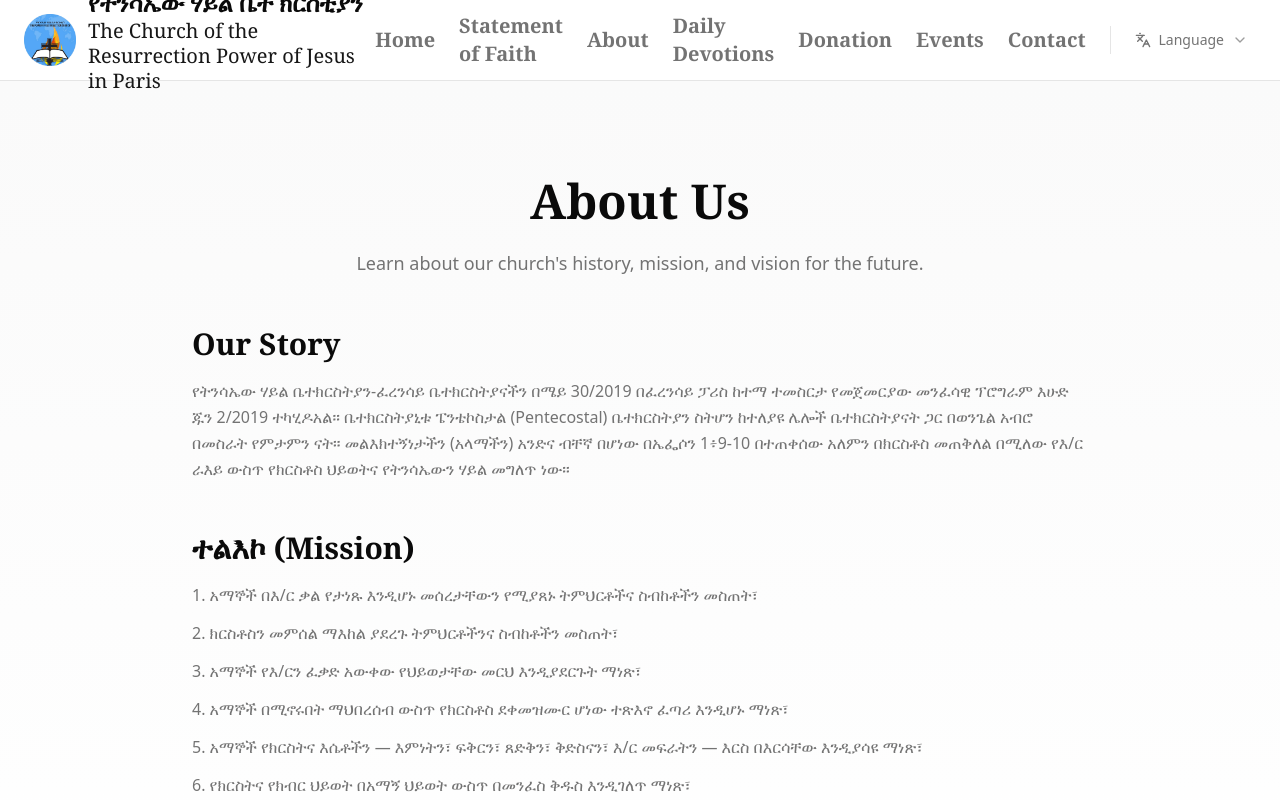
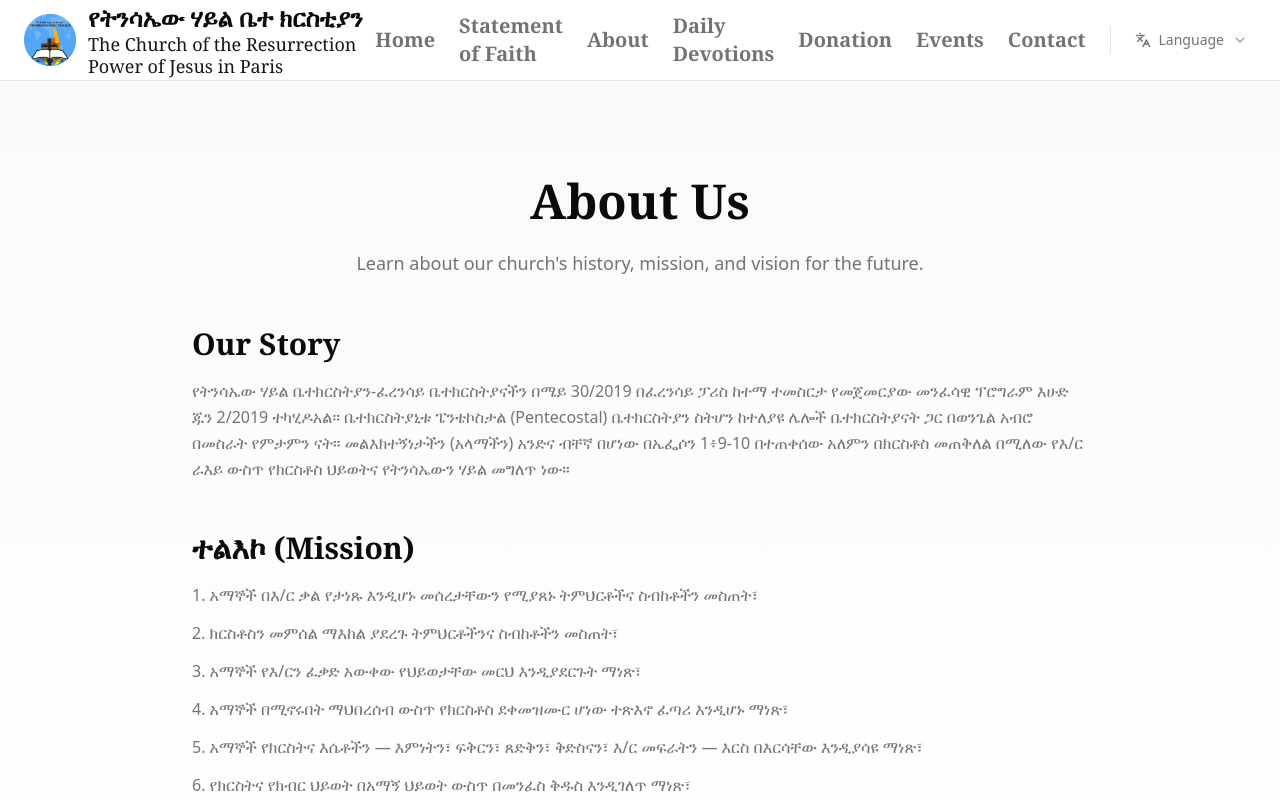
Before and after one commit to The-Resurrection-Power-of-Jesus/church_web, a Next.js app: page /en/about in a window 1280 px wide. Shown: the top 800 px of the page. Built offline with nearby package versions, Linux system fonts and the light colour scheme.

Commit message:
font size change

```diff
--- a/src/components/custom/header.tsx
+++ b/src/components/custom/header.tsx
@@ -56,7 +56,7 @@ export default function Header({ lang, dict }: { lang: Locale; dict: any }) {
               <span className="font-serif text-base font-semibold leading-tight text-foreground sm:text-lg md:text-2xl">
                 የትንሳኤው ሃይል ቤተ ክርስቲያን
               </span>
-              <span className="font-serif text-xs font-normal leading-tight text-primary sm:text-sm md:text-xl">
+              <span className="font-serif text-xs font-normal leading-tight text-primary sm:text-sm md:text-lg">
                 The Church of the Resurrection Power of Jesus in Paris
               </span>
             </div>
```
